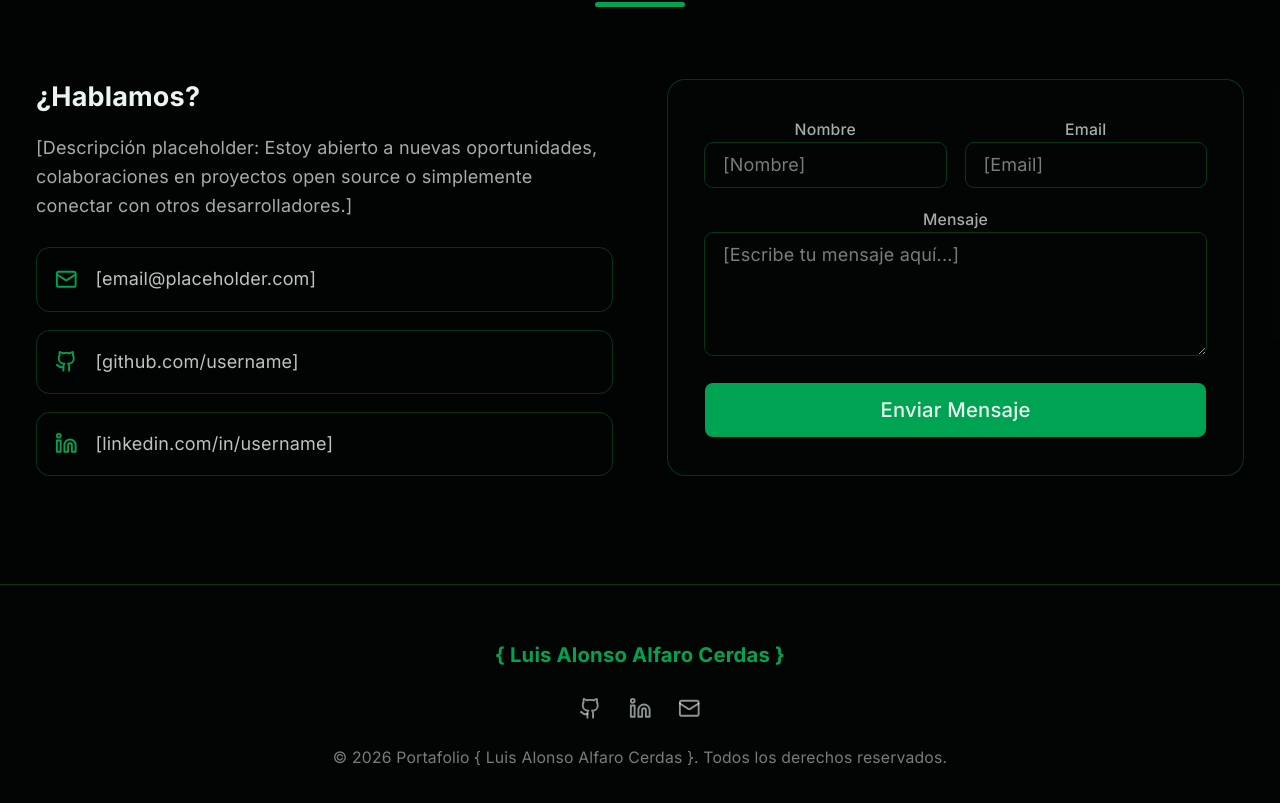
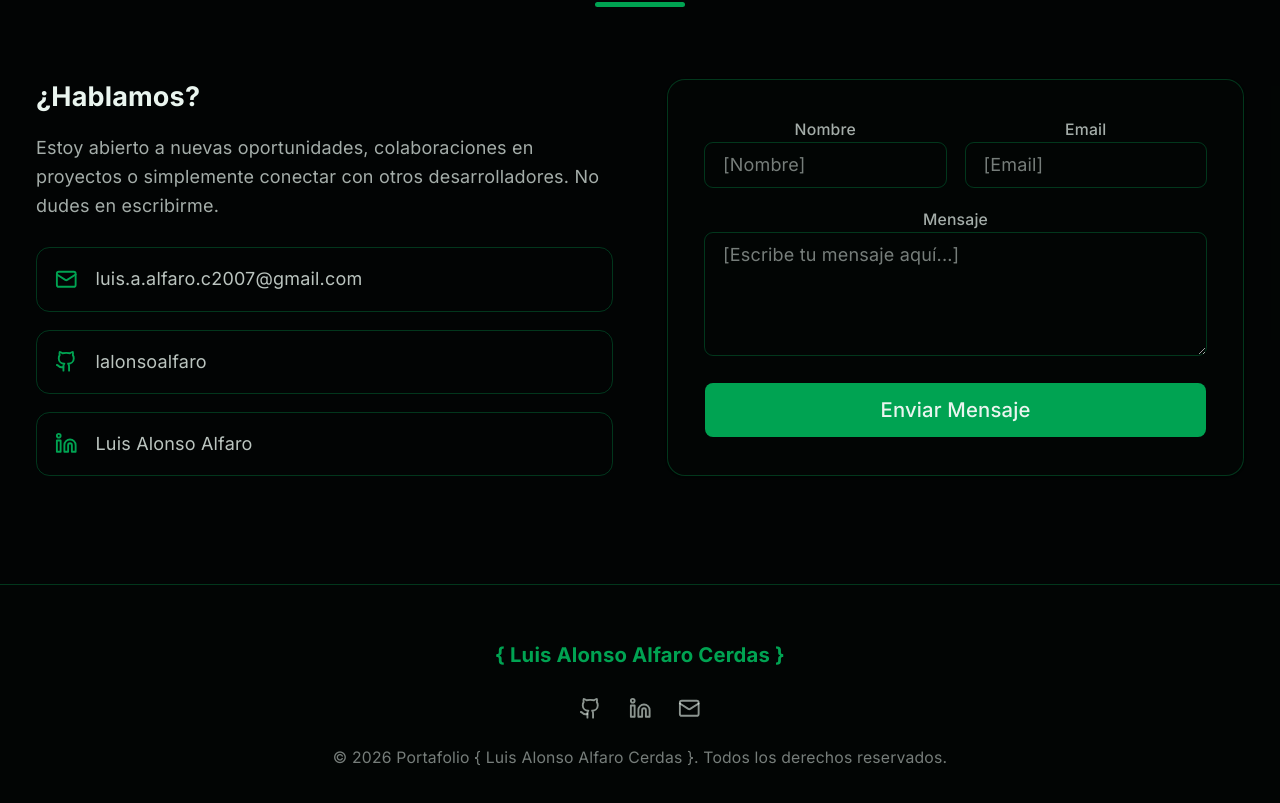
Before and after one commit to lalonsoalfaro/portfolio, a React (Vite) app in the folder app/: page / in a window 1280 px wide. Shown: the part 4995-5798 px from the top of the page. Built offline with nearby package versions, Linux system fonts and the light colour scheme.

Commit message:
feat: replace contact placeholders with real info

```diff
--- a/app/src/components/sections/Contact.jsx
+++ b/app/src/components/sections/Contact.jsx
@@ -15,22 +15,22 @@ const Contact = () => {
           <div className="text-left space-y-6 cursor-default">
             <h3 className="text-2xl font-bold mb-4">¿Hablamos?</h3>
             <p className="text-foreground/70 leading-relaxed">
-              [Descripción placeholder: Estoy abierto a nuevas oportunidades, colaboraciones en
-              proyectos open source o simplemente conectar con otros desarrolladores.]
+              Estoy abierto a nuevas oportunidades, colaboraciones en proyectos
+              o simplemente conectar con otros desarrolladores. No dudes en escribirme.
             </p>
 
             <div className="space-y-4 pt-6">
               <div className="flex items-center gap-4 p-4 rounded-xl bg-muted/50 border border-border hover:border-primary/50 hover:shadow-[0_0_15px_rgba(0,255,127,0.08)] hover:-translate-y-0.5 transition-all duration-300 cursor-default">
                 <Mail className="h-5 w-5 text-primary" />
-                <span className="text-foreground/80">[email@placeholder.com]</span>
+                <span className="text-foreground/80">luis.a.alfaro.c2007@gmail.com</span>
               </div>
               <div className="flex items-center gap-4 p-4 rounded-xl bg-muted/50 border border-border hover:border-primary/50 hover:shadow-[0_0_15px_rgba(0,255,127,0.08)] hover:-translate-y-0.5 transition-all duration-300 cursor-default">
                 <Github className="h-5 w-5 text-primary" />
-                <span className="text-foreground/80">[github.com/username]</span>
+                <span className="text-foreground/80">lalonsoalfaro</span>
               </div>
               <div className="flex items-center gap-4 p-4 rounded-xl bg-muted/50 border border-border hover:border-primary/50 hover:shadow-[0_0_15px_rgba(0,255,127,0.08)] hover:-translate-y-0.5 transition-all duration-300 cursor-default">
                 <Linkedin className="h-5 w-5 text-primary" />
-                <span className="text-foreground/80">[linkedin.com/in/username]</span>
+                <span className="text-foreground/80">Luis Alonso Alfaro</span>
               </div>
             </div>
           </div>
```
